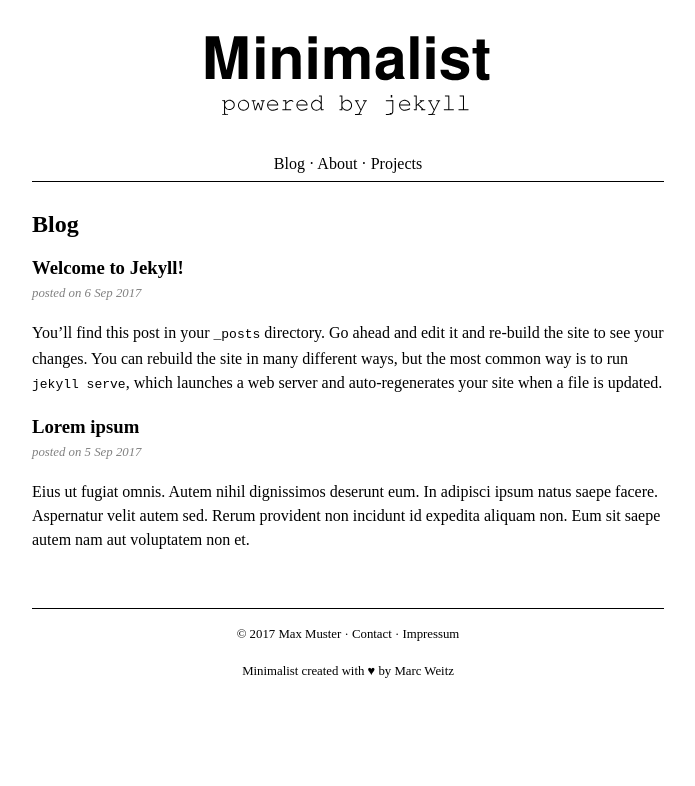
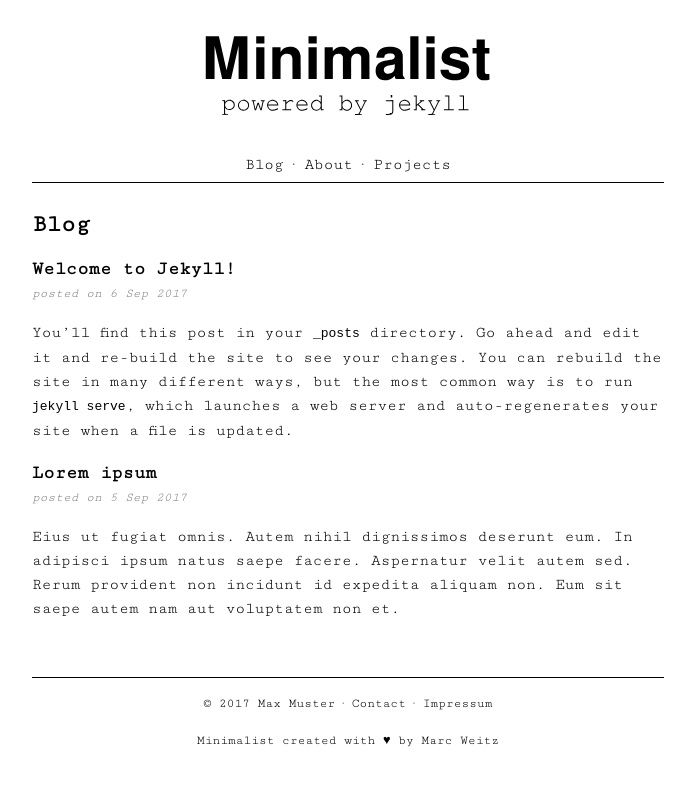
Before and after one commit to Trybnetic/minimalist, a Jekyll site: the page built from index.md, in a window 1280 px wide. Shown: the top 786 px of the page, without its empty margins (292-987 px from the left). Built offline with Jekyll 4.4.1, drawn with Linux system fonts in a browser that asks for light colours.

Commit message:
use cutive mono by google fonts

```diff
--- a/_includes/head.html
+++ b/_includes/head.html
@@ -2,6 +2,7 @@
     <title>{{site.title}}</title>
     <meta charset="utf-8">
     <link href="{{site.url}}{{site.baseurl}}/assets/css/style.css" type="text/css" rel="stylesheet"></link>
+    <link href="https://fonts.googleapis.com/css?family=Cutive+Mono" rel="stylesheet">
     <meta content="{{site.description}}" name="description"></meta>
     <meta content="{{site.owner}}" name="author"></meta>
     <meta content="Copyright 2017 {{site.owner}}. All rights reserved." name="copyright"></meta>
```
